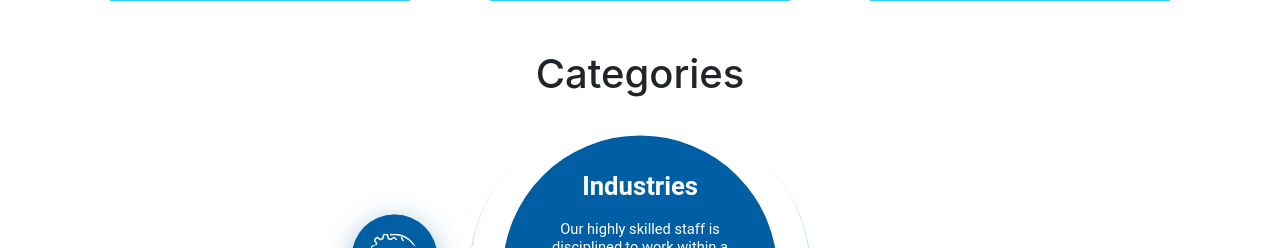
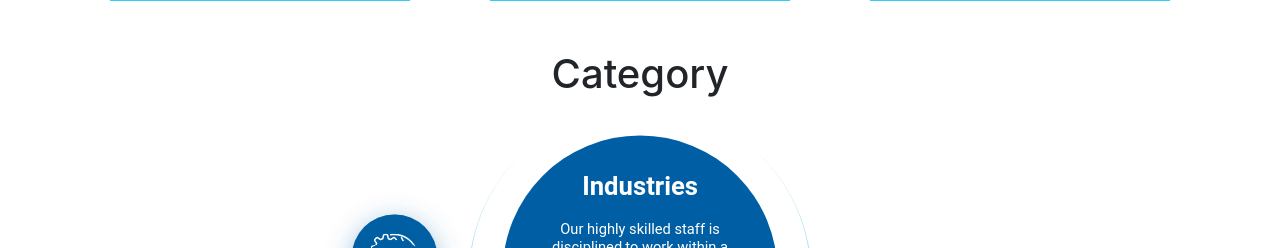
Before and after one commit to naimesh02/Android-Sutra, a PHP site: page / in a window 1280 px wide. Shown: the part 931-1179 px from the top of the page. Run offline with PHP 8.4, Linux system fonts and the light colour scheme; some libraries are stand-ins or nearby versions.

Commit message:
Last Commit

```diff
--- a/index.php
+++ b/index.php
@@ -39,7 +39,7 @@
 
 
 <div class="container">
-	<center><h1>Categories</h1></center>
+	<center><h1>Category</h1></center>
   <svg id="circle-nav-services" class="" width="100%" height="100%" viewBox="0 0 650 550">
     <defs>
     <filter id="service-shadow" height="2" width="2" y="-.5" x="-.5">
```
